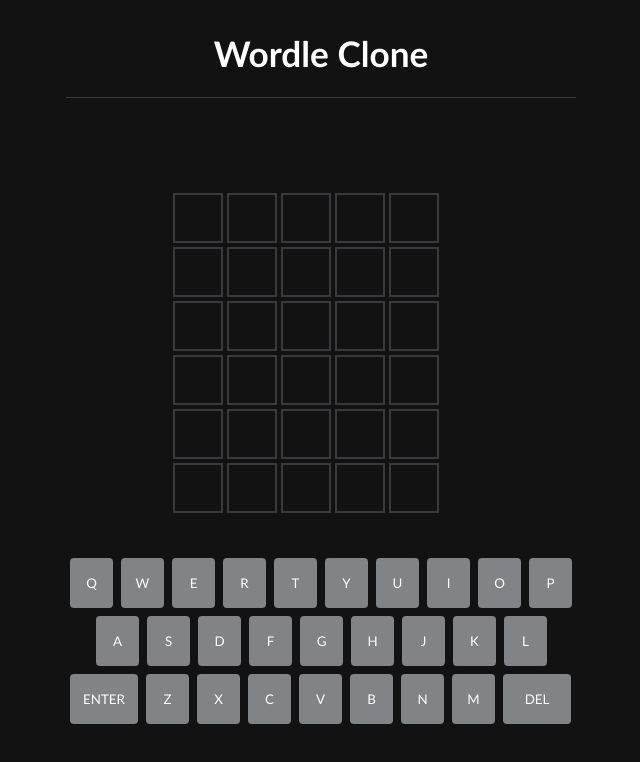
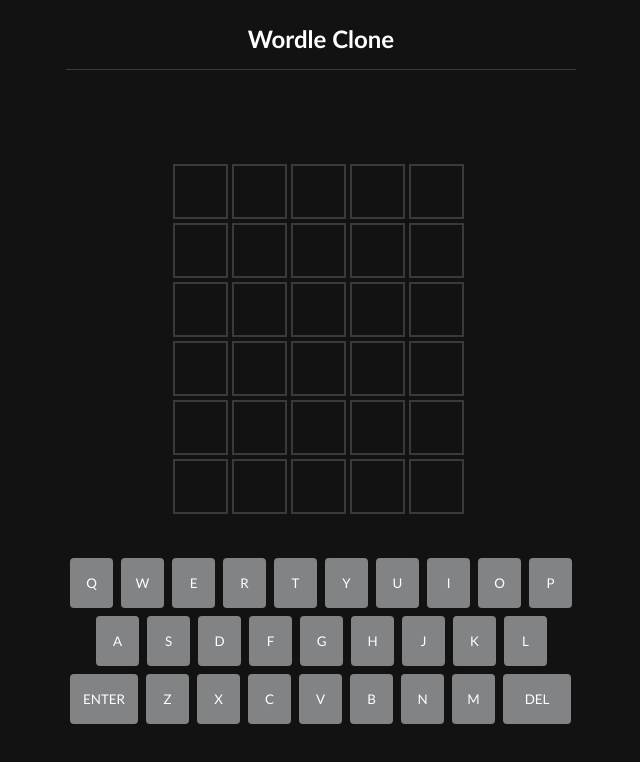
Before and after one commit to NukeGH05T/Wordle-Clone, a website: page index.html in a window 1280 px wide. Shown: the whole page, without its empty margins (319-959 px from the left). Drawn offline with Linux system fonts and the light colour scheme.

Commit message:
Update style.css

```diff
--- a/style.css
+++ b/style.css
@@ -18,7 +18,7 @@ body {
 }
 
 h1 {
-    font-size: 2.2rem;
+    font-size: 1.5rem;
 }
 
 .title-container {
@@ -61,8 +61,8 @@ h1 {
 }
 
 .tile-container .tile {
-    width: 50px;
-    height: 50px;
+    width: 55px;
+    height: 55px;
     border: 2px solid#3a3a3c;
     box-sizing: border-box;
     display: flex;
```
